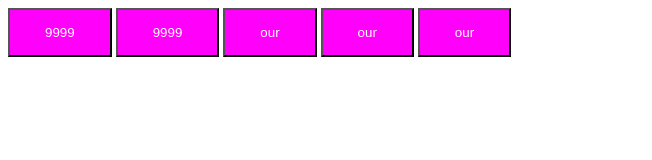
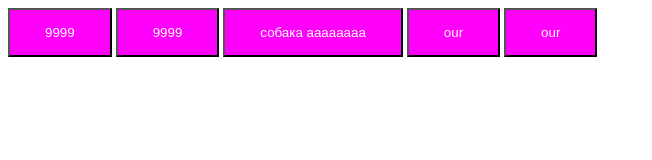
Before and after one commit to LexLerec/star22, a plain HTML site: page index.html in a window 1280 px wide. Shown: the whole page, without its empty margins (0-652 px from the left). Drawn offline with Linux system fonts and the light colour scheme.

Commit message:
00000000000

```diff
--- a/index.html
+++ b/index.html
@@ -13,7 +13,7 @@
 
 	<button class="btn btn-1">9999</button>
 	<button class="btn btn-2">9999</button>
-	<button class="btn btn-3">our</button>
+	<button class="btn btn-3">собака аааааааа</button>
 	<button class="btn btn-4">our</button>
 	<button class="btn btn-5">our</button>
 
```
